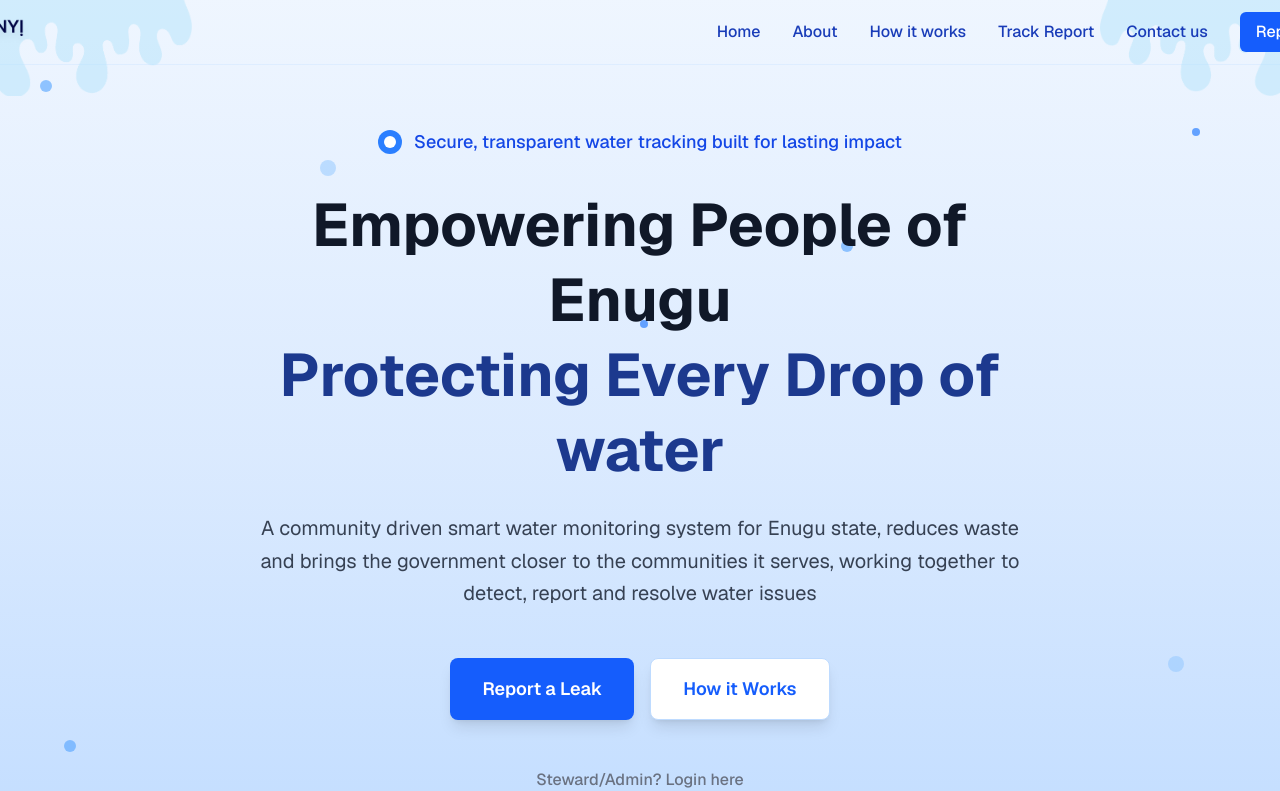
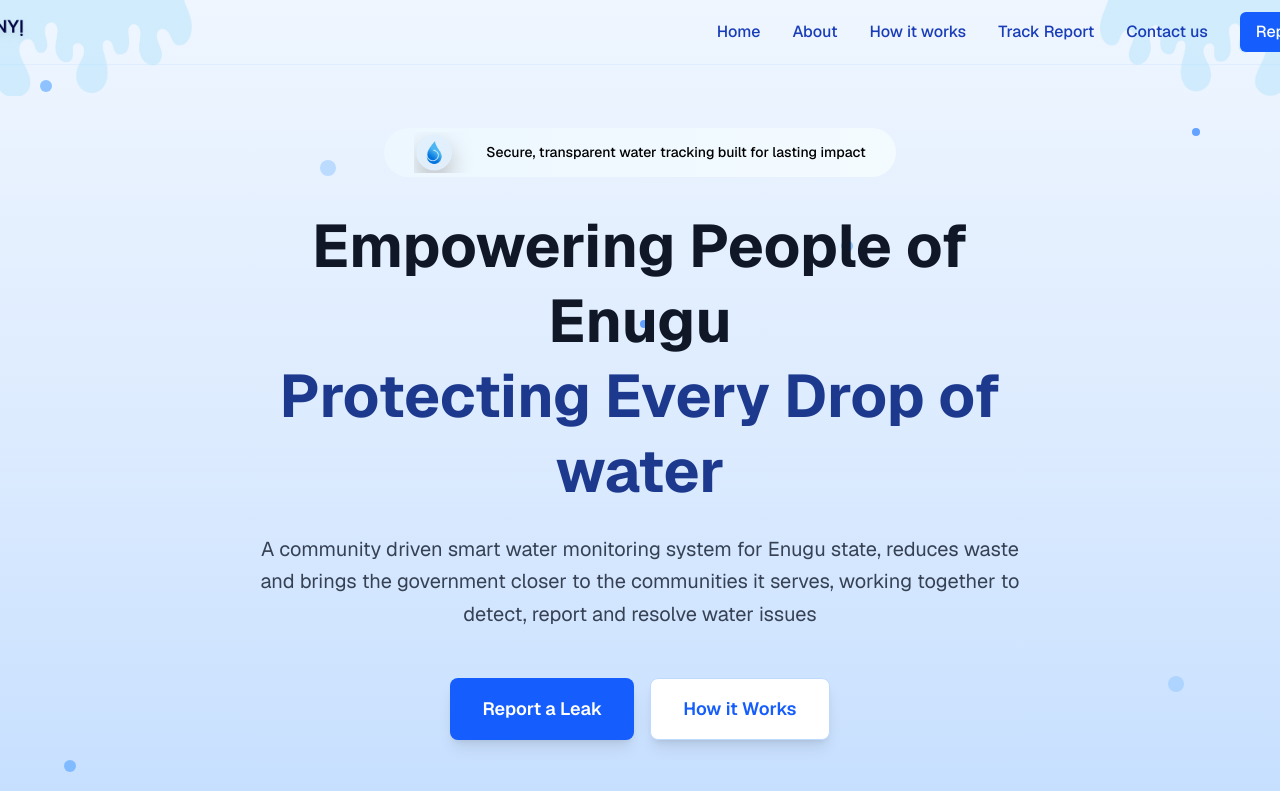
Before and after one commit to codeAKstan/mmiri-anyi, a Next.js app: page / in a window 1280 px wide. Shown: the top 791 px of the page. Built offline with nearby package versions, Linux system fonts and the light colour scheme.

Commit message:
feat(Hero): replace custom drop icon with droplet image
Use a pre-designed droplet image instead of CSS-generated circle for better visual consistency. Also update the tagline container styling to include a gradient background and adjust text color/size.

```diff
--- a/components/Hero.js
+++ b/components/Hero.js
@@ -19,11 +19,15 @@ export default function Hero() {
       <div className="relative z-10 max-w-4xl mx-auto px-4 sm:px-6 lg:px-8 pt-32 pb-20">
         <div className="text-center">
           {/* Tagline with water drop icon */}
-          <div className="flex items-center justify-center mb-8">
-            <div className="w-6 h-6 bg-blue-500 rounded-full mr-3 flex items-center justify-center">
-              <div className="w-3 h-3 bg-white rounded-full"></div>
-            </div>
-            <p className="text-blue-700 font-medium text-lg">
+          <div className="flex items-center justify-center mb-8 bg-gradient-to-r from-[#EDF7FF] to-[#F3FBFF] py-1 px-2 rounded-full max-w-lg mx-auto">
+            <Image
+              src="/droplet.png"
+              alt="Water droplet"
+              width={64}
+              height={64}
+              className="mr-2"
+            />
+            <p className="text-[#000000] font-medium text-sm">
               Secure, transparent water tracking built for lasting impact
             </p>
           </div>
```
Also changed, not shown: public/drop.png (added), public/droplet.png (added).
